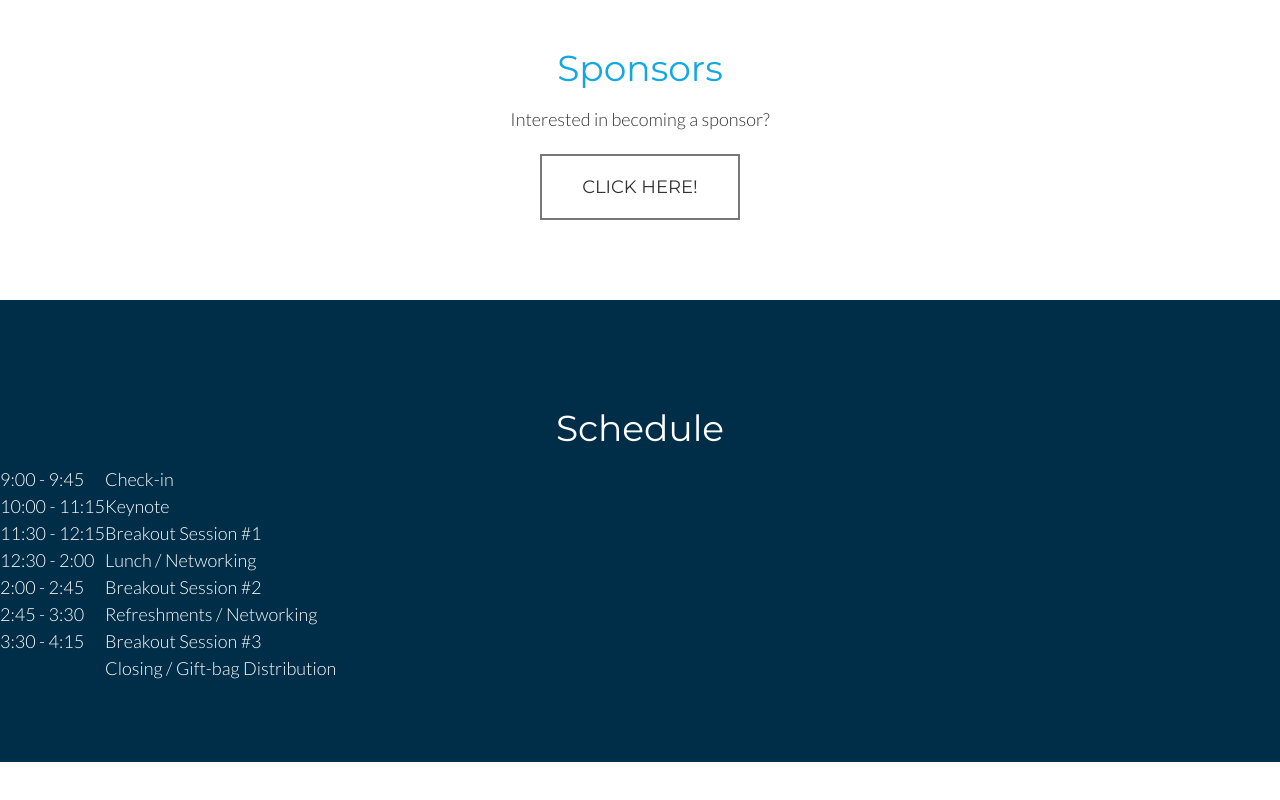
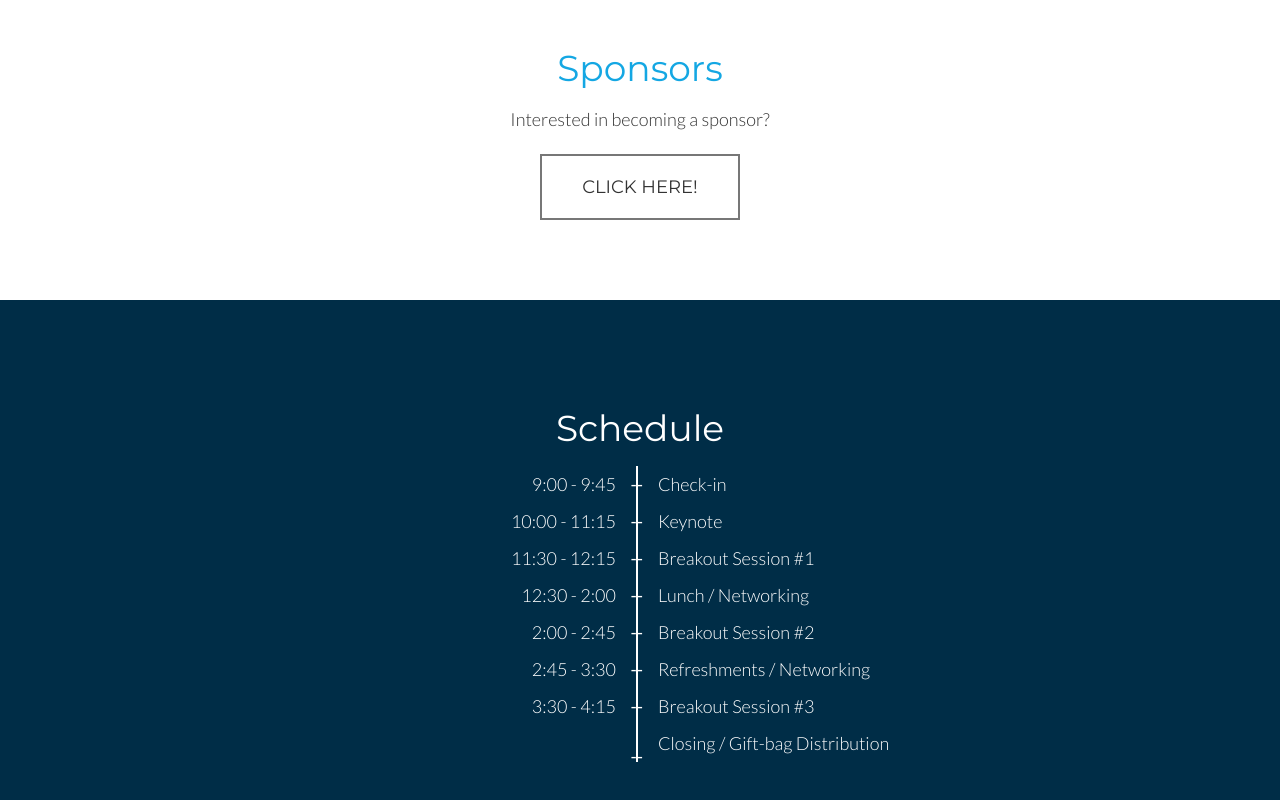
Before and after one commit to rishabhaggarwal2/UCLAfounderschool, a plain HTML site: page index.html in a window 1280 px wide. Shown: the part 2433-3233 px from the top of the page. Before the commit the page ends 3195 px from the top, so only its background shows below. Drawn offline with nearby package versions, Linux system fonts and the light colour scheme.

Commit message:
Table styled

```diff
--- a/css/style.scss
+++ b/css/style.scss
@@ -428,5 +428,27 @@ a{
 	background:$blue;
 	color: #fff;
 
+	table{
+		max-width: 500px;
+		margin:auto;
+		left:60px;
+		position:relative;
 
+		tr{
+			td{
+				padding:5px 20px;
+			}
+			td:first-child{
+				border-right:2px solid #fff;
+				text-align: right;
+				position:relative;
+			}
+			td:first-child:after{
+				content:"--";
+				position:absolute;
+				right:-7px;
+				font-weight: 500;
+			}
+		}
+	}
 }
```
Also changed, not shown: css/style.css.
